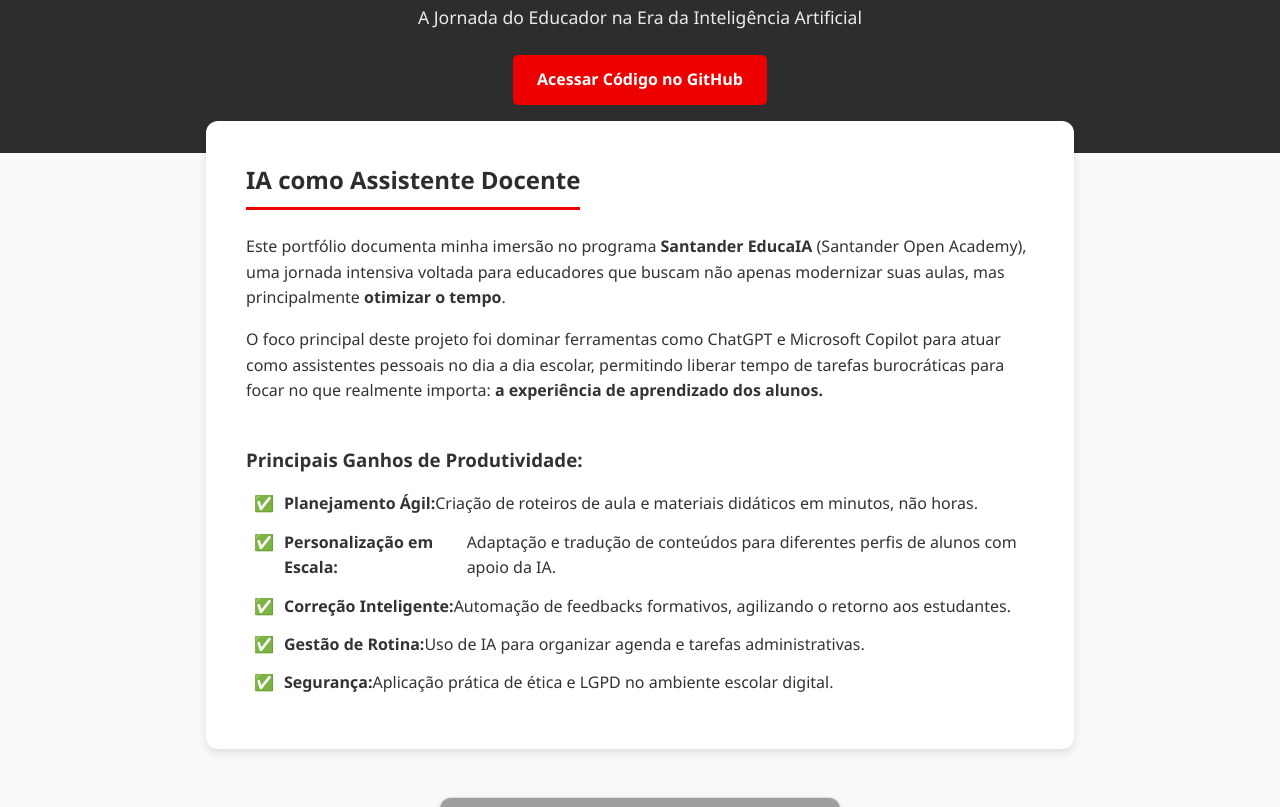
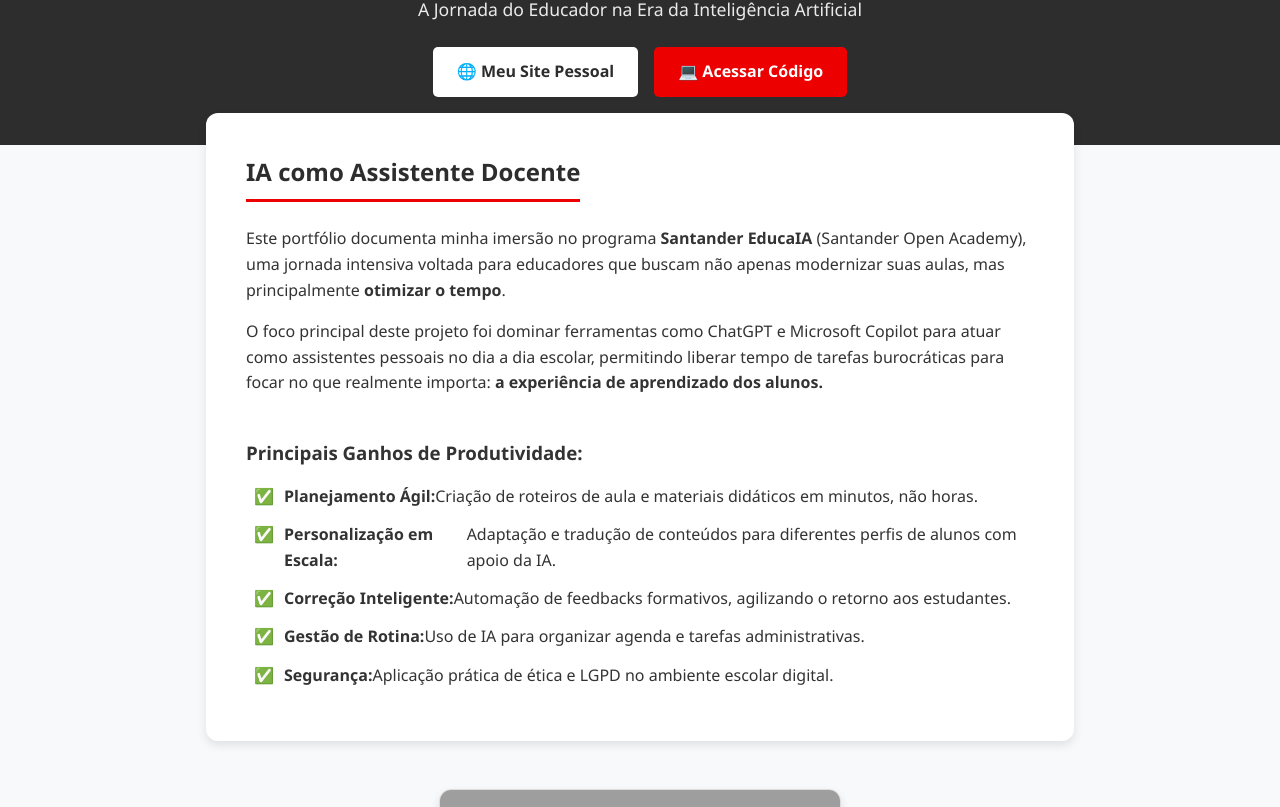
Before and after one commit to lgrando1/Portifolio_Santander_EducaIA, a plain HTML site: page index.html in a window 1280 px wide. Shown: the part 117-924 px from the top of the page. Drawn offline with Linux system fonts and the light colour scheme; grey boxes are pictures that could not be loaded.

Commit message:
Update index.html

```diff
--- a/index.html
+++ b/index.html
@@ -3,12 +3,12 @@
 <head>
     <meta charset="UTF-8">
     <meta name="viewport" content="width=device-width, initial-scale=1.0">
-    <meta name="description" content="Portfólio do Bootcamp Santander EducaIA - Foco em IA Generativa para Educadores e Otimização de Tempo">
-    <title>Portfólio: EducaIA | Leonardo Grando</title>
+    <meta name="description" content="Portfólio do Bootcamp Santander EducaIA - Prof. Leonardo Grando - Foco em IA Generativa para Educadores">
+    <title>Portfólio EducaIA | Prof. Leonardo Grando</title>
     <style>
         /* --- Variáveis de Estilo --- */
         :root {
-            --primary-color: #ec0000; /* Vermelho Santander/Identity */
+            --primary-color: #ec0000; /* Vermelho Santander */
             --secondary-color: #2D2D2D;
             --background-light: #F8F9FA;
             --text-color: #333;
@@ -40,7 +40,7 @@
         }
 
         header h1 {
-            font-size: 2.5rem;
+            font-size: 2.2rem;
             margin-bottom: 0.5rem;
         }
 
@@ -48,24 +48,46 @@
             font-size: 1.1rem;
             opacity: 0.9;
             max-width: 700px;
-            margin: 0 auto;
+            margin: 0 auto 1.5rem auto;
+        }
+
+        /* --- Botões do Header --- */
+        .buttons-container {
+            display: flex;
+            gap: 1rem;
+            justify-content: center;
+            flex-wrap: wrap;
+        }
+
+        .btn {
+            padding: 12px 24px;
+            border-radius: 5px;
+            font-weight: bold;
+            text-decoration: none;
+            transition: transform 0.2s, background 0.3s;
+            display: inline-block;
+        }
+
+        .btn:hover {
+            transform: translateY(-2px);
+        }
+
+        .btn-website {
+            background-color: var(--white);
+            color: var(--secondary-color);
+        }
+
+        .btn-website:hover {
+            background-color: #e0e0e0;
         }
 
         .btn-github {
-            display: inline-block;
-            margin-top: 1.5rem;
-            padding: 12px 24px;
             background-color: var(--primary-color);
             color: var(--white);
-            text-decoration: none;
-            border-radius: 5px;
-            font-weight: bold;
-            transition: background 0.3s, transform 0.2s;
         }
 
         .btn-github:hover {
             background-color: #cc0000;
-            transform: translateY(-2px);
         }
 
         /* --- Layout Principal --- */
@@ -208,9 +230,13 @@
 <body>
 
     <header>
-        <h1>Santander EducaIA: Portfólio</h1>
+        <h1>Portfólio EducaIA | Prof. Leonardo Grando</h1>
         <p>A Jornada do Educador na Era da Inteligência Artificial</p>
-        <a href="https://github.com/lgrando1/Portifolio_Santander_EducaIA" target="_blank" class="btn-github">Acessar Código no GitHub</a>
+
+        <div class="buttons-container">
+            <a href="https://lgrando1.github.io" target="_blank" class="btn btn-website">🌐 Meu Site Pessoal</a>
+            <a href="https://github.com/lgrando1/Portifolio_Santander_EducaIA" target="_blank" class="btn btn-github">💻 Acessar Código</a>
+        </div>
     </header>
 
     <main class="container">
@@ -313,7 +339,7 @@
     </main>
 
     <footer>
-        <p>Desenvolvido para o Desafio de Projeto DIO | 2024</p>
+        <p>Desenvolvido para o Desafio de Projeto DIO | 2026</p>
         <p class="credits">Código base criado por Gemini (IA) • Revisão Técnica e Pedagógica por Leonardo Grando</p>
     </footer>
 
```
